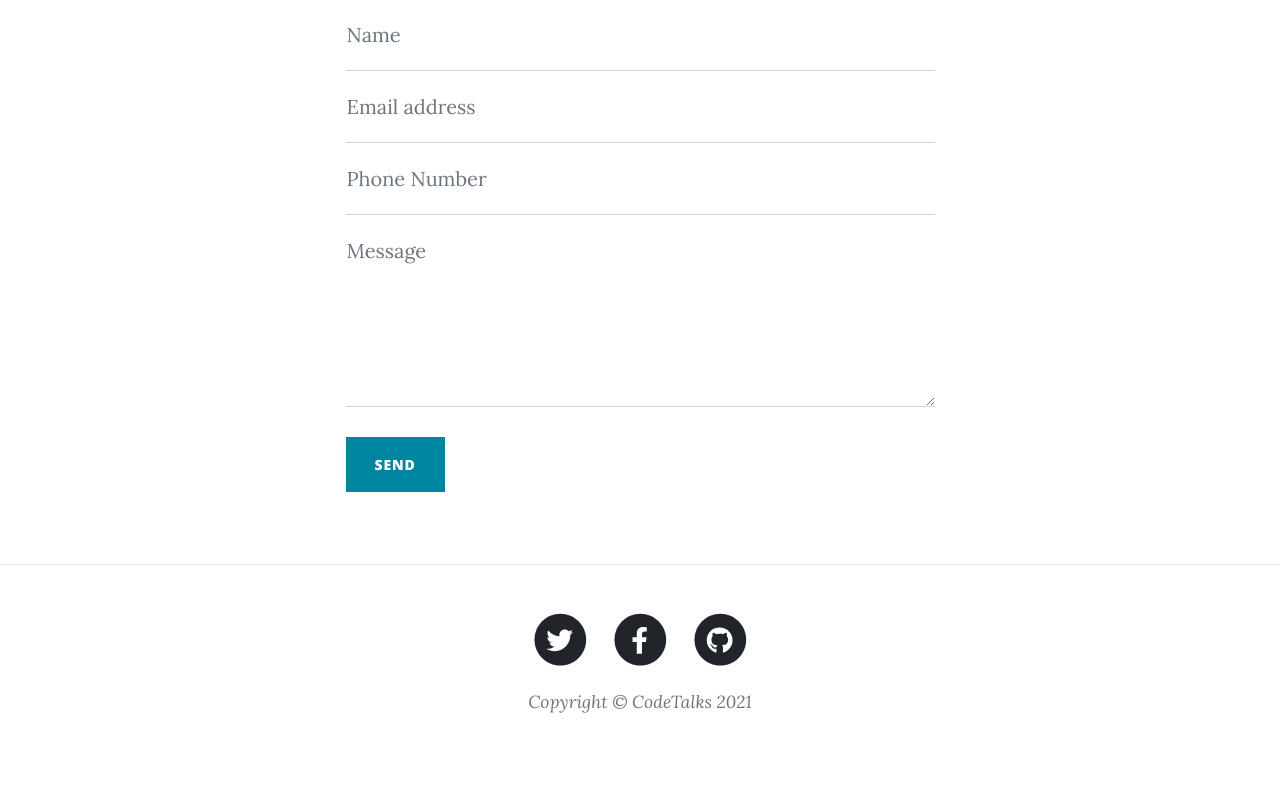
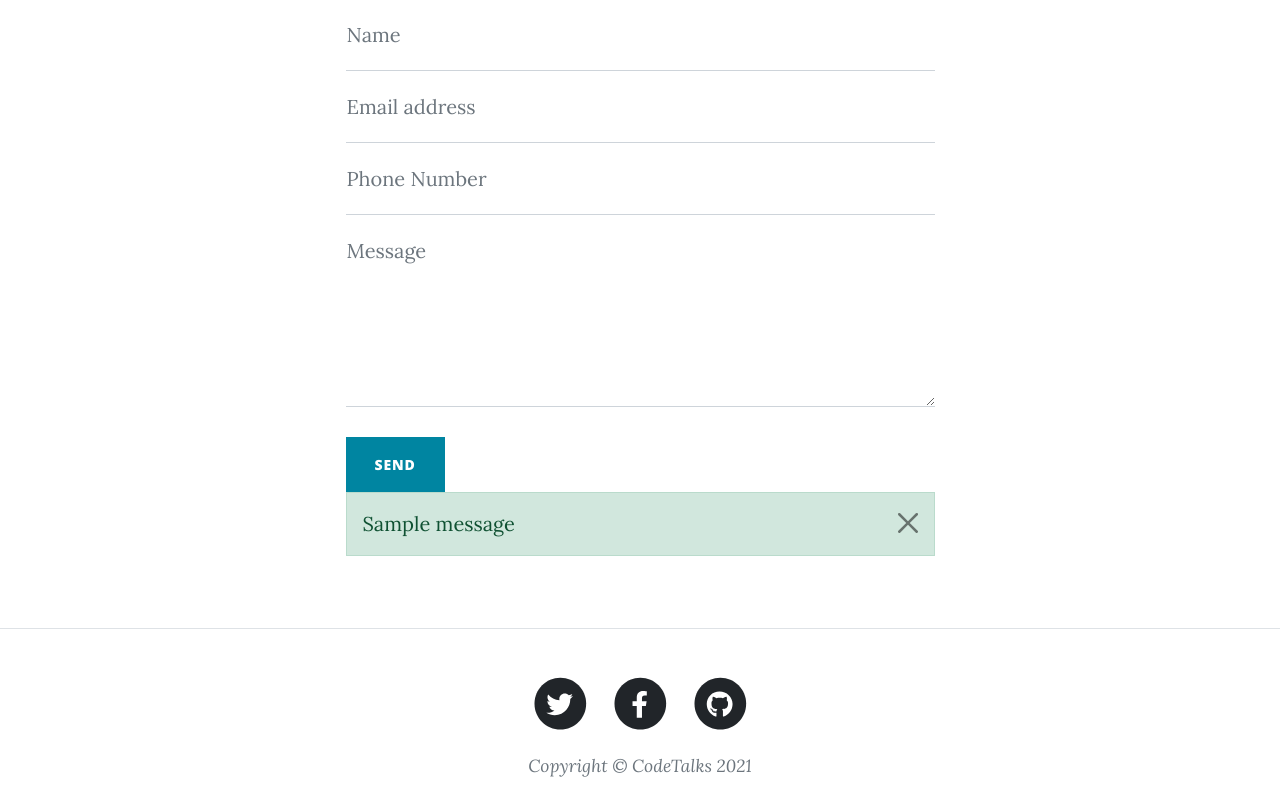
Before and after one commit to pranavarora1895/flask_blog_app, a Flask app: page /contact in a window 1280 px wide. Shown: the part 721-1517 px from the top of the page. Before the commit the page ends 1434 px from the top, so only its background shows below. Run offline with Flask 2, Linux system fonts and the light colour scheme; one stand-in notice (Sample message) is shown; some libraries are stand-ins or nearby versions.

Commit message:
Message flashing added

```diff
--- a/app.py
+++ b/app.py
@@ -1,6 +1,6 @@
 import os
 import math
-from flask import Flask, render_template, request, session, redirect
+from flask import Flask, render_template, request, session, redirect, flash
 from flask_sqlalchemy import SQLAlchemy
 from flask_mail import Mail
 from datetime import date
@@ -58,6 +58,7 @@ class Posts(db.Model):
 
 @app.route('/')
 def home():
+    # flash("View blog posts here!!","success")
     posts = Posts.query.filter_by().all()
     last = math.ceil(len(posts)/int(params['no_of_posts']))
     # [0:params['no_of_posts']]
@@ -115,6 +116,7 @@ def contacts():
                           body=message + '\n' + phone
 
                           )
+        flash("Thanks for Submitting your form. We'll reach upto you ASAP.","success")
     return render_template('contact.html', params=params)
 
 
--- a/config.json
+++ b/config.json
@@ -9,7 +9,7 @@
         "blog_name": "CodeTalks",
         "blog_tagline": "Let's Talk about Code",
         "gmail_user": "your_email@gmail.com",
-        "gmail_password": "your_email_password",
+        "gmail_password": "your_password",
         "about_text": "Pranav is a lead solution architect with experience in current technologies and frameworks. He is an expert in full stack web development, cloud migration, AI/ML, digital automation and CRM. He holds an Engineering Degree in Electronics and Communication from SRM University, Chennai. He's a CISCO Certified Network Engineer and has worked as a Network Engineer with CISCO, Bangalore. He's passionate about creating innovative technology solutions, resolving issues and eager to learn newer technologies. As a member on technology forums he regularly contributes/shares his solutions and researches. Loves to spend his spare time caring for stray animals and training the underprivileged.",
         "no_of_posts": 3,
         "admin_user": "pranav",
--- a/templates/contact.html
+++ b/templates/contact.html
@@ -83,6 +83,22 @@ Contact
                         <!-- Submit Button-->
                         <button class="btn btn-primary text-uppercase" id="submitButton" type="submit">Send</button>
                     </form>
+
+                    <!-- Message Flashing -->
+                    {%with messages = get_flashed_messages(with_categories=True)%}
+                    {%if messages%}
+                    {%for category,message in messages%}
+
+                    <div class="alert alert-{{category}} alert-dismissible fade show" role="alert">
+                        {{message}}
+                        <button type="button" class="btn-close" data-bs-dismiss="alert" aria-label="Close"></button>
+                      </div>
+                    {%endfor%}
+                    {%endif%}
+                    {%endwith%}
+
+
+
                 </div>
             </div>
         </div>
--- a/templates/index.html
+++ b/templates/index.html
@@ -4,7 +4,7 @@ Home
 {%endblock%}
 {%block body%}
 <!-- Page Header-->
-<header class="masthead" style="background-image: url('{{ url_for('static', filename='img/home-bg.jpg') }} ')">
+<header class="masthead mb-0" style="background-image: url('{{ url_for('static', filename='img/home-bg.jpg') }} ')">
     <div class="container position-relative px-4 px-lg-5">
         <div class="row gx-4 gx-lg-5 justify-content-center">
             <div class="col-md-10 col-lg-8 col-xl-7">
```
